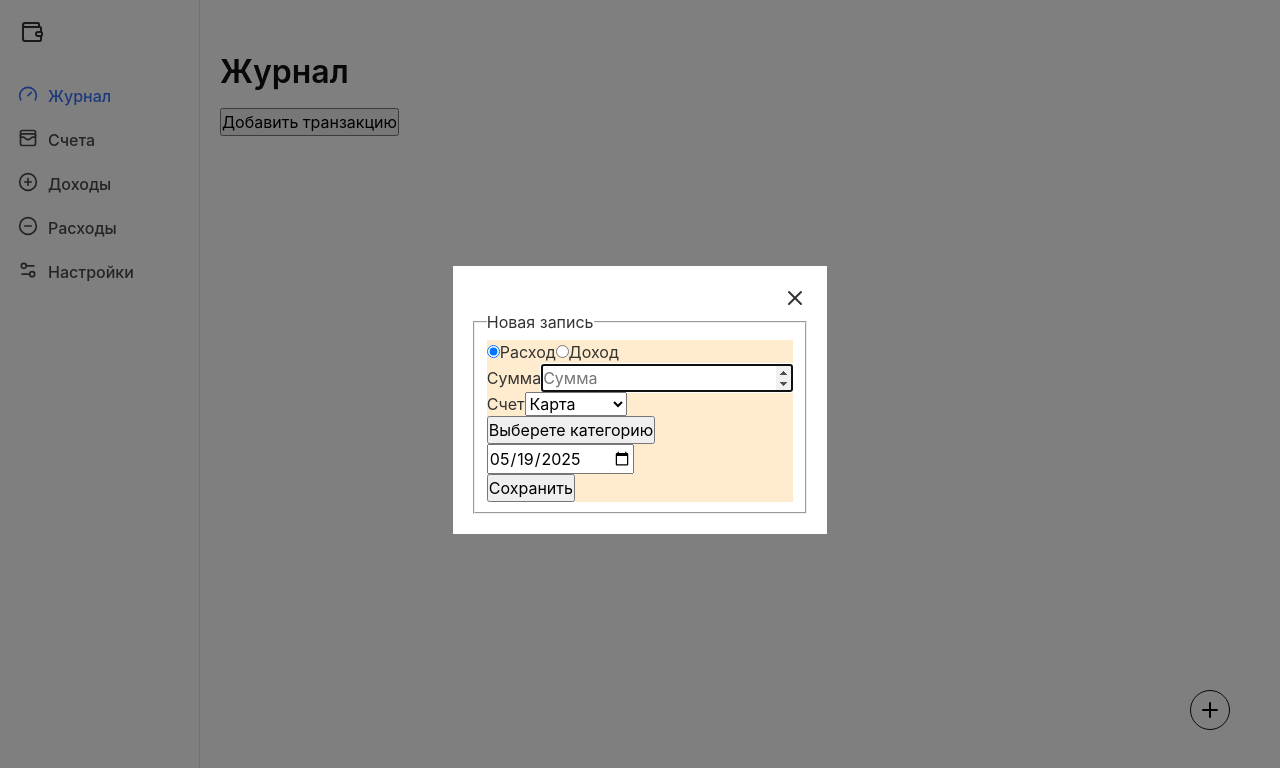
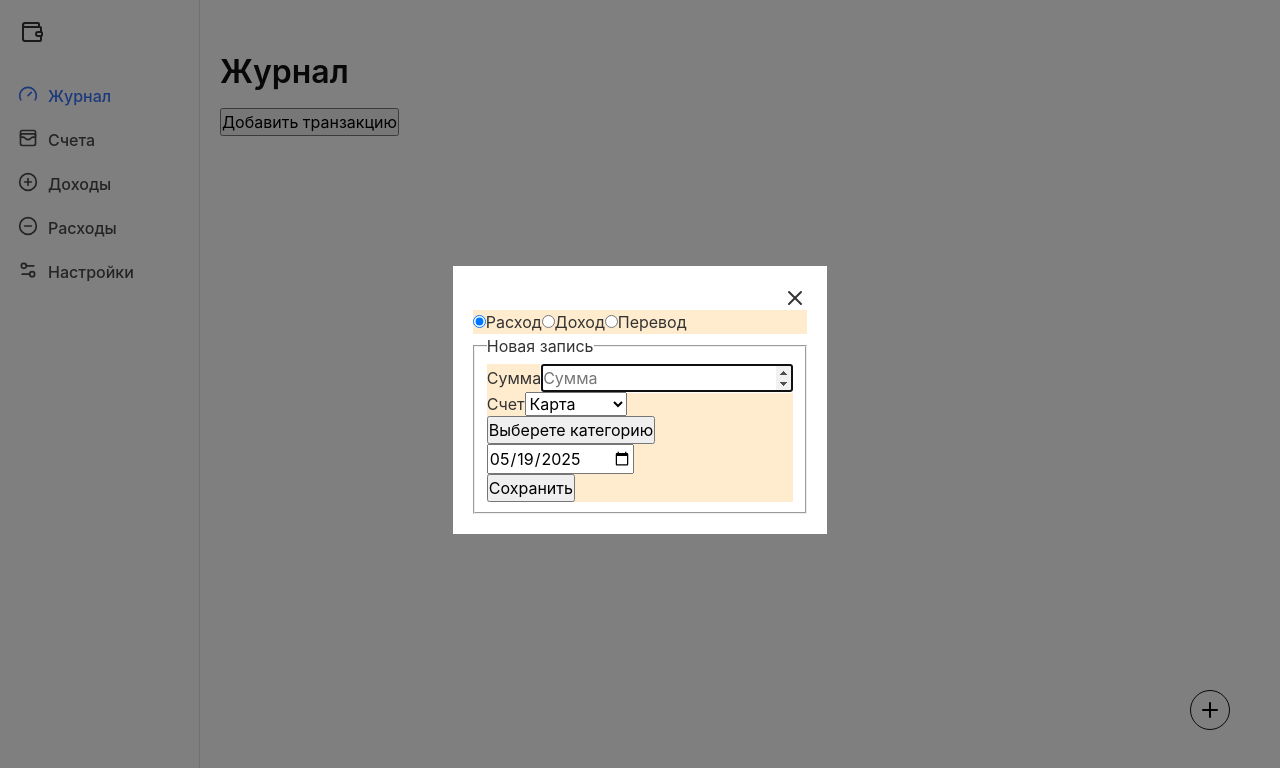
Before and after one commit to taurus-git/react-typescript-redux-wallet, a React (Create React App) app: page /dashboard in a window 1280 px wide. Both pictures are taken after a click on the button 1210 px from the left and 710 px from the top of the page. Shown: the top 768 px of the page. Built offline with nearby package versions, Linux system fonts and the light colour scheme.

Commit message:
Added FormFieldRadiobutton componnet. Added TransferForm component

```diff
--- /dev/null
+++ b/src/components/forms/FinanceForm/FormFieldRadiobutton.tsx
@@ -0,0 +1,24 @@
+import React from 'react';
+import { TransactionType } from "../../../types/transactions";
+
+interface FormFieldRadiobuttonProps {
+    transactionType: TransactionType;
+    value: TransactionType;
+    onChange: ( value: TransactionType ) => void;
+    children?: React.ReactNode;
+}
+
+export const FormFieldRadiobutton: React.FC<FormFieldRadiobuttonProps> = ( { transactionType, value, onChange, children } ) => {
+    return (
+        <label>
+            <input
+                type="radio"
+                name="transactionType"
+                value={ value }
+                checked={ transactionType === value }
+                onChange={ () => onChange( value ) }
+            />
+            { children }
+        </label>
+    );
+}
--- a/src/components/forms/FinanceForm/FormFieldTransactionToggle.tsx
+++ b/src/components/forms/FinanceForm/FormFieldTransactionToggle.tsx
@@ -1,5 +1,6 @@
 import React from 'react';
 import { TransactionType } from "../../../types/transactions";
+import { FormFieldRadiobutton } from "./FormFieldRadiobutton";
 
 interface FormFieldTransactionToggleProps {
     transactionType: TransactionType,
@@ -14,27 +15,26 @@ export const FormFieldTransactionToggle: React.FC<FormFieldTransactionToggleProp
 
     return (
         <div role="radiogroup" aria-label="Тип операции" id="transaction-type">
-            <label>
-                <input
-                    type="radio"
-                    name="transactionType"
-                    value={ TransactionType.EXPENSE }
-                    checked={ transactionType === TransactionType.EXPENSE }
-                    onChange={ () => setTransactionType( TransactionType.EXPENSE ) }
-                />
+            <FormFieldRadiobutton
+                transactionType={ transactionType }
+                value={ TransactionType.EXPENSE }
+                onChange={ setTransactionType }>
                 Расход
-            </label>
+            </FormFieldRadiobutton>
 
-            <label>
-                <input
-                    type="radio"
-                    name="transactionType"
-                    value={ TransactionType.INCOME }
-                    checked={ transactionType === TransactionType.INCOME }
-                    onChange={ () => setTransactionType( TransactionType.INCOME ) }
-                />
+            <FormFieldRadiobutton
+                transactionType={ transactionType }
+                value={ TransactionType.INCOME }
+                onChange={ setTransactionType }>
                 Доход
-            </label>
+            </FormFieldRadiobutton>
+
+            <FormFieldRadiobutton
+                transactionType={ transactionType }
+                value={ TransactionType.TRANSFER }
+                onChange={ setTransactionType }>
+                Перевод
+            </FormFieldRadiobutton>
         </div>
     );
 }
--- /dev/null
+++ b/src/components/forms/FinanceForm/TransactionForm.tsx
@@ -0,0 +1,55 @@
+import React from 'react';
+import styles from './FinanceForm.module.scss';
+import { FormFieldCategories } from "./FormFieldCategories";
+import { FormFieldAmount } from "./FormFieldAmount";
+import { FormFieldWallet } from "./FormFieldWallet";
+import { FormFieldDate } from "./FormFieldDate";
+import { useTransactionForm } from "../../../hooks/useTransactionForm";
+import { FormField } from "./FormField";
+
+interface TransactionFormProps {
+    onClose?: () => void;
+}
+
+export const TransactionForm: React.FC<TransactionFormProps> = ( { onClose } ) => {
+    const {
+        inputElement,
+        handleInputChange,
+        errors,
+        transactionType,
+        isSubmitting,
+        handleSubmit,
+    } = useTransactionForm( onClose );
+
+    return (
+        <form onSubmit={ handleSubmit } className={ styles.financeForm }>
+            <fieldset>
+                <legend>Новая запись</legend>
+                <FormField errors={ errors?.amount }>
+                    <FormFieldAmount reference={ inputElement } change={ handleInputChange }/>
+                </FormField>
+
+                <FormField>
+                    <FormFieldWallet change={ handleInputChange }/>
+                </FormField>
+
+                <FormField errors={ errors?.categoryId }>
+                    <FormFieldCategories transactionType={ transactionType }
+                                         change={ handleInputChange }/>
+                </FormField>
+
+                <FormField errors={ errors?.date }>
+                    <FormFieldDate change={ handleInputChange }/>
+                </FormField>
+
+                <FormField>
+                    <input
+                        type="submit"
+                        disabled={ isSubmitting }
+                        value={ isSubmitting ? "Сохранение..." : "Сохранить" }/>
+                </FormField>
+            </fieldset>
+
+        </form>
+    );
+}
--- /dev/null
+++ b/src/components/forms/FinanceForm/TransferForm.tsx
@@ -0,0 +1,24 @@
+import React from 'react';
+import { FormFieldAmount } from "./FormFieldAmount";
+import { FormField } from "./FormField";
+import { useTransactionForm } from "../../../hooks/useTransactionForm";
+
+interface TransferFormProps {
+    onClose?: () => void;
+}
+
+export const TransferForm: React.FC<TransferFormProps> = ( { onClose } ) => {
+    const {
+        inputElement,
+        handleInputChange,
+        errors,
+    } = useTransactionForm( onClose );
+
+    return (
+        <form>
+            <FormField errors={ errors?.amount }>
+                <FormFieldAmount reference={ inputElement } change={ handleInputChange }/>
+            </FormField>
+        </form>
+    )
+}
--- a/src/components/forms/FinanceForm/index.tsx
+++ b/src/components/forms/FinanceForm/index.tsx
@@ -1,62 +1,28 @@
 import React from 'react';
-import styles from './FinanceForm.module.scss';
-import { FormFieldCategories } from "./FormFieldCategories";
-import { FormFieldAmount } from "./FormFieldAmount";
-import { FormFieldWallet } from "./FormFieldWallet";
-import { FormFieldDate } from "./FormFieldDate";
+import { TransactionForm } from "./TransactionForm";
+import { useTransactionForm } from "../../../hooks/useTransactionForm";
 import { FormFieldTransactionToggle } from "./FormFieldTransactionToggle";
-import { useFinanceForm } from "../../../hooks/useFinanceForm";
 import { FormField } from "./FormField";
+import { TransactionType } from "../../../types/transactions";
+import { TransferForm } from "./TransferForm";
 
 interface FinanceFormProps {
     onClose?: () => void;
 }
 
 export const FinanceForm: React.FC<FinanceFormProps> = ( { onClose } ) => {
-    const {
-        inputElement,
-        handleInputChange,
-        errors,
-        transactionType,
-        setTransactionType,
-        isSubmitting,
-        handleSubmit,
-    } = useFinanceForm( onClose );
+    const { transactionType, setTransactionType } = useTransactionForm( onClose );
 
     return (
-        <form onSubmit={ handleSubmit } className={ styles.financeForm }>
-            <fieldset>
-                <legend>Новая запись</legend>
-                <FormField>
-                    <FormFieldTransactionToggle transactionType={ transactionType }
-                                                setTransactionType={ setTransactionType }/>
-                </FormField>
-
-                <FormField errors={errors?.amount}>
-                    <FormFieldAmount reference={ inputElement } change={ handleInputChange }/>
-                </FormField>
-
-                <FormField>
-                    <FormFieldWallet change={ handleInputChange }/>
-                </FormField>
-
-                <FormField errors={errors?.categoryId}>
-                    <FormFieldCategories transactionType={ transactionType }
-                                         change={ handleInputChange }/>
-                </FormField>
-
-                <FormField errors={errors?.date}>
-                    <FormFieldDate change={ handleInputChange }/>
-                </FormField>
-
-                <FormField>
-                    <input
-                        type="submit"
-                        disabled={ isSubmitting }
-                        value={ isSubmitting ? "Сохранение..." : "Сохранить" } />
-                </FormField>
-            </fieldset>
-
-        </form>
+        <div>
+            <FormField>
+                <FormFieldTransactionToggle transactionType={ transactionType }
+                                            setTransactionType={ setTransactionType }/>
+            </FormField>
+            { transactionType === TransactionType.TRANSFER ?
+                <TransferForm onClose={ onClose }/> :
+                <TransactionForm onClose={ onClose }/>
+            }
+        </div>
     );
 }
--- a/src/hooks/useFinanceForm.tsx
+++ b/src/hooks/useTransactionForm.tsx
@@ -11,7 +11,7 @@ import { createExpense } from "../store/features/expenses/expensesSlice";
 import { createIncome } from "../store/features/incomes/incomesSlice";
 import { InputTypes } from "../types/formFields";
 
-export const useFinanceForm = ( onClose?: () => void ) => {
+export const useTransactionForm = ( onClose?: () => void ) => {
     const dispatch = useDispatch<AppDispatch>();
     const inputElement = useRef<HTMLInputElement>( null );
     const [ transactionType, setTransactionType ] = useState<TransactionType>( TransactionType.EXPENSE );
@@ -44,6 +44,10 @@ export const useFinanceForm = ( onClose?: () => void ) => {
             [ TransactionType.EXPENSE ]: {
                 [ WalletType.BANK_CARD ]: () => dispatch( createCardExpense( amount ) ),
                 [ WalletType.CASH ]: () => dispatch( createCashExpense( amount ) ),
+            },
+            [ TransactionType.TRANSFER ]: {
+                [ WalletType.BANK_CARD ]: () => dispatch( createCardExpense( amount ) ),
+                [ WalletType.CASH ]: () => dispatch( createCashExpense( amount ) ),
             }
         }
 
@@ -54,6 +58,7 @@ export const useFinanceForm = ( onClose?: () => void ) => {
         const actions = {
             [ TransactionType.EXPENSE ]: () => dispatch( createExpense( formFields ) ),
             [ TransactionType.INCOME ]: () => dispatch( createIncome( formFields ) ),
+            [ TransactionType.TRANSFER ]: () => dispatch( createIncome( formFields ) ),
         };
 
         return actions[ transactionType ]();
--- /dev/null
+++ b/src/hooks/useTransferForm.tsx
@@ -0,0 +1,3 @@
+export const useTransferForm = () => {
+
+}
--- a/src/types/transactions.ts
+++ b/src/types/transactions.ts
@@ -24,4 +24,5 @@ export interface Income extends Transaction {
 export enum TransactionType {
     EXPENSE = "expenses",
     INCOME = "incomes",
+    TRANSFER = "transfer",
 }
```
